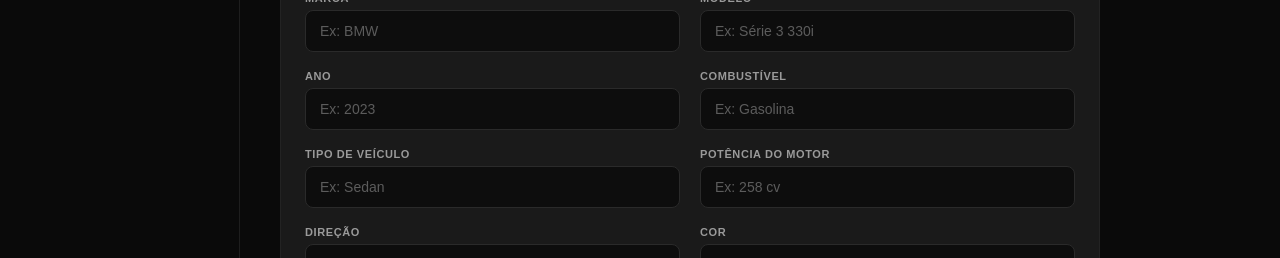
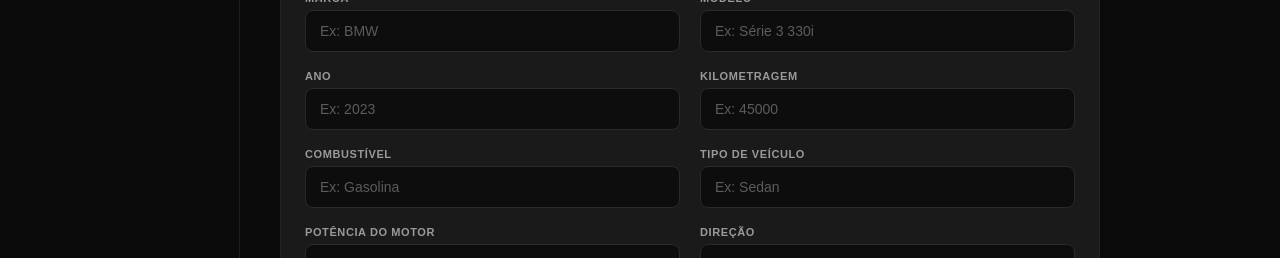
Before and after one commit to Projeto-Final-MWCAR/MWCAR, a React (Vite) app in the folder frontend/: page /admin/cadastrar-carro in a window 1280 px wide. Shown: the part 198-456 px from the top of the page. Built offline with nearby package versions, Linux system fonts and the light colour scheme; no server answers; sample sign-in values are in the browser's storage; a web font is replaced by a local one.

Commit message:
Adicionando Kilometragem para os anúncios

```diff
--- a/frontend/src/pages/AddCar.jsx
+++ b/frontend/src/pages/AddCar.jsx
@@ -46,6 +46,7 @@ const INITIAL_FORM_DATA = {
   marca: "",
   modelo: "",
   ano: "",
+  kilometragem: "",
   combustivel: "",
   tipoVeiculo: "",
   potencia: "",
@@ -301,6 +302,21 @@ export default function AddCar() {
               </div>
 
               <div className="addcar-field">
+                <label className="addcar-label" htmlFor="kilometragem">
+                  KILOMETRAGEM
+                </label>
+                <input
+                  id="kilometragem"
+                  name="kilometragem"
+                  type="number"
+                  className="addcar-input"
+                  placeholder="Ex: 45000"
+                  value={formData.kilometragem}
+                  onChange={handleInputChange}
+                />
+              </div>
+
+              <div className="addcar-field">
                 <label className="addcar-label" htmlFor="combustivel">
                   COMBUSTÍVEL
                 </label>
```
Also changed, not shown: 1 other file (tests, documents, lock files or other folders).
